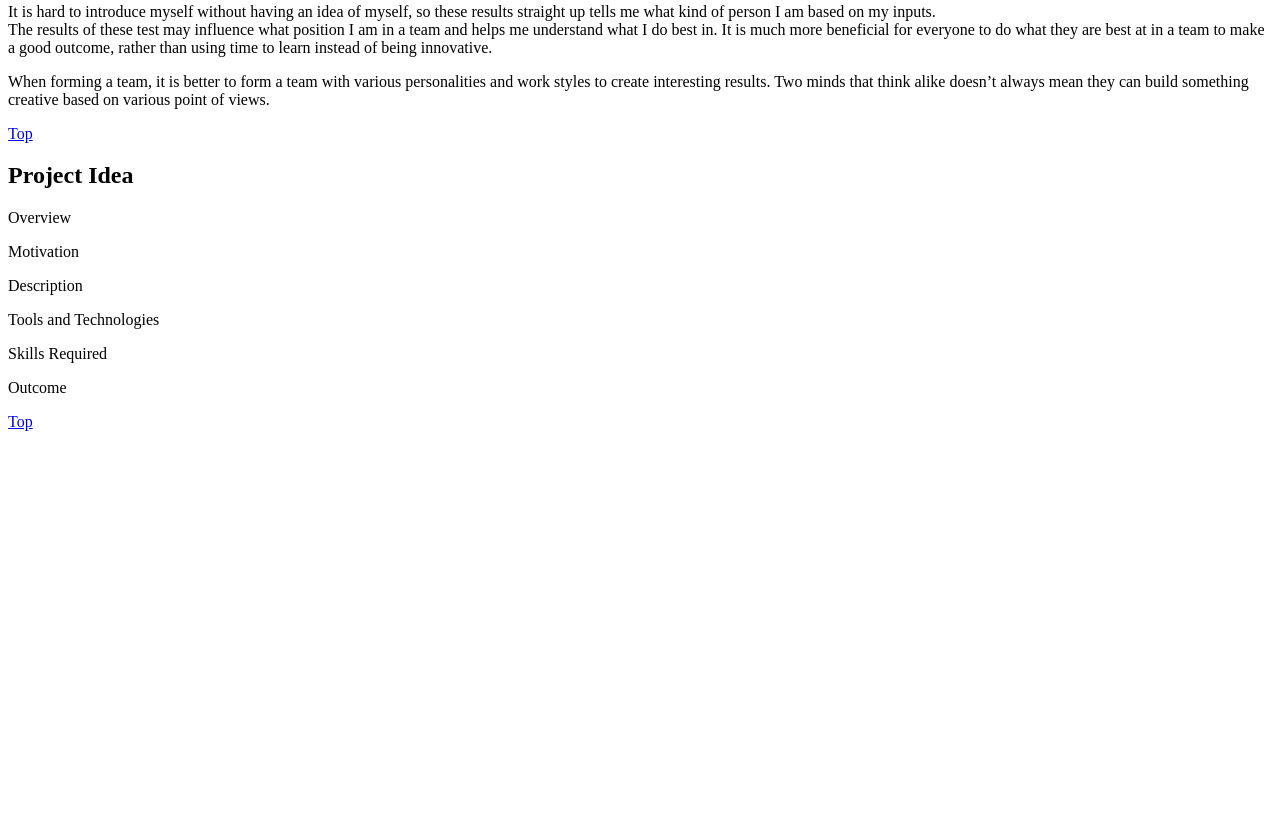
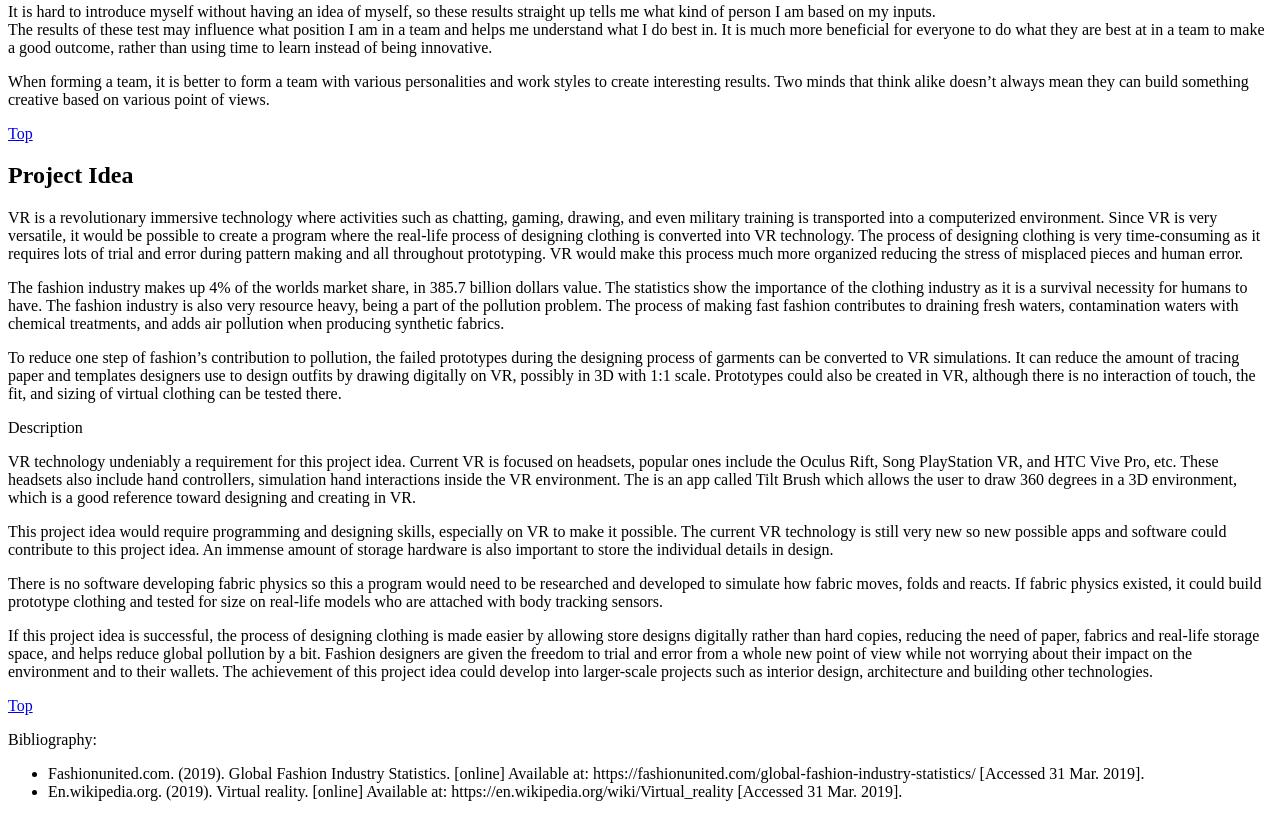
Before and after one commit to YanNi-Zhao/AssignmentIIT, a plain HTML site: page index.html in a window 1280 px wide. Shown: the part 6097-6914 px from the top of the page. Before the commit the page ends 6536 px from the top, so only its background shows below. Drawn offline with Linux system fonts and the light colour scheme.

Commit message:
Added details and bibliography do project idea

```diff
--- a/index.html
+++ b/index.html
@@ -102,14 +102,25 @@
 			<header class="sectionHeading">
 				<h2>Project Idea</h2>
 			</header>
-			<p>Overview</p>
-			<p>Motivation</p>
+			<p>VR is a revolutionary immersive technology where activities such as chatting, gaming, drawing, and even military training is transported into a computerized environment. Since VR is very versatile, it would be possible to create a program where the real-life process of designing clothing is converted into VR technology. The process of designing clothing is very time-consuming as it requires lots of trial and error during pattern making and all throughout prototyping. VR would make this process much more organized reducing the stress of misplaced pieces and human error. </p>
+			<p>The fashion industry makes up 4% of the worlds market share, in 385.7 billion dollars value. The statistics show the importance of the clothing industry as it is a survival necessity for humans to have. The fashion industry is also very resource heavy, being a part of the pollution problem. The process of making fast fashion contributes to draining fresh waters, contamination waters with chemical treatments, and adds air pollution when producing synthetic fabrics. </p>
+      <p>To reduce one step of fashion’s contribution to pollution, the failed prototypes during the designing process of garments can be converted to VR simulations. It can reduce the amount of tracing paper and templates designers use to design outfits by drawing digitally on VR, possibly in 3D with 1:1 scale. Prototypes could also be created in VR, although there is no interaction of touch, the fit, and sizing of virtual clothing can be tested there.  </p>
       <p>Description</p>
-      <p>Tools and Technologies</p>
-      <p>Skills Required</p>
-      <p>Outcome</p>
+      <p>VR technology undeniably a requirement for this project idea. Current VR is focused on headsets, popular ones include the Oculus Rift, Song PlayStation VR, and HTC Vive Pro, etc. These headsets also include hand controllers, simulation hand interactions inside the VR environment. The is an app called Tilt Brush which allows the user to draw 360 degrees in a 3D environment, which is a good reference toward designing and creating in VR. </p>
+      <p>This project idea would require programming and designing skills, especially on VR to make it possible. The current VR technology is still very new so new possible apps and software could contribute to this project idea. An immense amount of storage hardware is also important to store the individual details in design.</p>
+      <p>There is no software developing fabric physics so this a program would need to be researched and developed to simulate how fabric moves, folds and reacts.  If fabric physics existed, it could build prototype clothing and tested for size on real-life models who are attached with body tracking sensors. </p>
+      <p>If this project idea is successful, the process of designing clothing is made easier by allowing store designs digitally rather than hard copies, reducing the need of paper, fabrics and real-life storage space, and helps reduce global pollution by a bit. Fashion designers are given the freedom to trial and error from a whole new point of view while not worrying about their impact on the environment and to their wallets. The achievement of this project idea could develop into larger-scale projects such as interior design, architecture and building other technologies.</p>
+
       <a href="#myHeader">Top</a>
 			</section>
+
+      <section>
+        <p>Bibliography:</p>
+        <ul>
+        <li>Fashionunited.com. (2019). Global Fashion Industry Statistics. [online] Available at: https://fashionunited.com/global-fashion-industry-statistics/ [Accessed 31 Mar. 2019].</li>
+        <li>En.wikipedia.org. (2019). Virtual reality. [online] Available at: https://en.wikipedia.org/wiki/Virtual_reality [Accessed 31 Mar. 2019].</li>
+      </ul>
+    </section>
 
 		</div>
 
```
